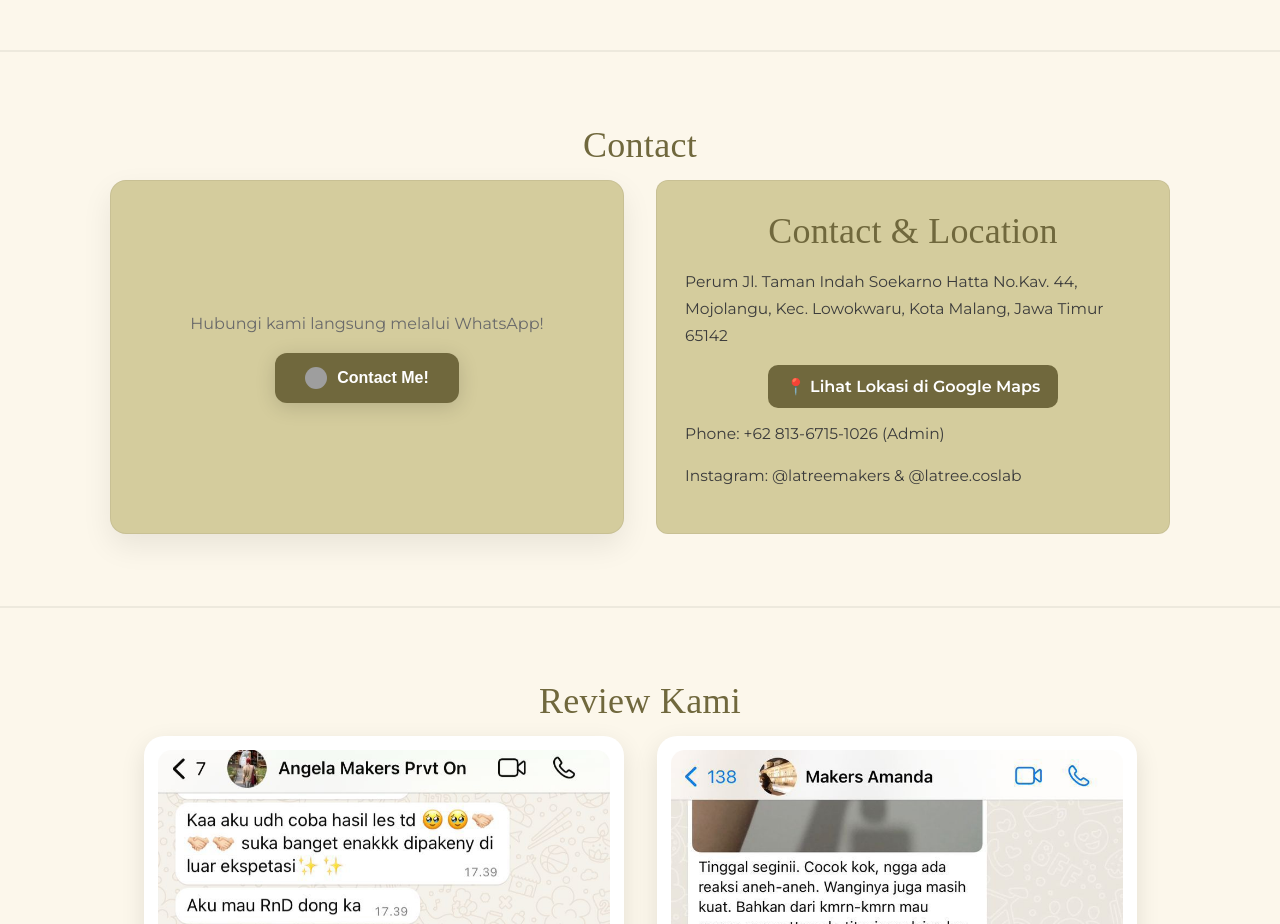
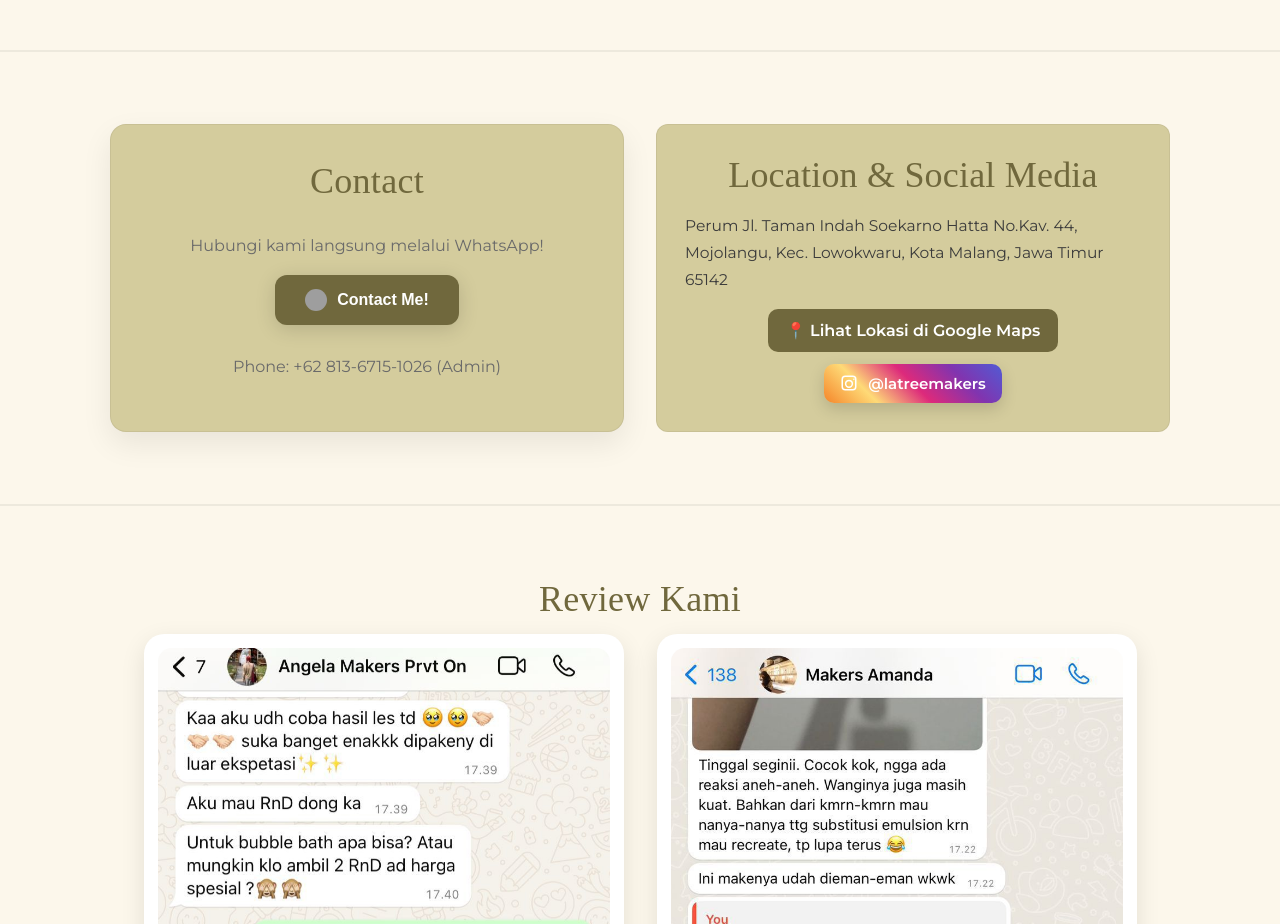
Before and after one commit to JanCalvin/milham, a plain HTML site: page index.html in a window 1280 px wide. Shown: the part 4020-4944 px from the top of the page. Drawn offline with nearby package versions, Linux system fonts and the light colour scheme; grey boxes are pictures that could not be loaded; a web font is replaced by a local one.

Commit message:
bisa ni5

```diff
--- a/index.html
+++ b/index.html
@@ -484,6 +484,18 @@ main img:hover{
   margin-bottom: 6px;
   line-height: 1.5;
 }
+.ig-btn{
+  display:inline-flex; align-items:center; gap:10px;
+  padding:10px 16px;
+  background:linear-gradient(45deg,#F58529,#FEDA77,#DD2A7B,#8134AF,#515BD4);
+  color:#fff !important;
+  border-radius:10px;
+  font-weight:600; font-size:15px;
+  box-shadow:0 6px 16px rgba(0,0,0,.15);
+  transition:.25s ease;
+}
+.ig-btn:hover{ transform:translateY(-2px); box-shadow:0 10px 22px rgba(0,0,0,.2); }
+.ig-btn svg{ width:18px; height:18px; }
 
 </style>
 </head>
@@ -713,10 +725,12 @@ main img:hover{
   <!-- Contact -->
   <section id="contact" class="beige-section">
     <div class="wrap">
-      <h2 class="section-heading">Contact</h2>
+
       <div class="contact">
+
         <!-- Kartu WhatsApp -->
         <div class="wa-card">
+<h2 class="section-heading">Contact</h2>
           <p class="muted" style="font-size:16px;margin:0">Hubungi kami langsung melalui WhatsApp!</p>
 
           <a href="https://wa.me/6281367151026" target="_blank" style="text-decoration:none;">
@@ -730,26 +744,34 @@ main img:hover{
     <span>Contact Me!</span>
 </button>
           </a>
+          <p class="muted" style="margin-top:12px;">Phone: +62 813-6715-1026 (Admin)</p>
         </div>
 
         <!-- Info kanan -->
        <div class="card">
-          <h3>Contact & Location</h3>
+  <h3>Location & Social Media</h3>
   <p class="muted">
-
     Perum Jl. Taman Indah Soekarno Hatta No.Kav. 44,<br>
     Mojolangu, Kec. Lowokwaru, Kota Malang, Jawa Timur 65142
   </p>
-         <div style="text-align:center;">
-           <a href="https://maps.app.goo.gl/3CYhg7spcVTrW3yS7?g_st=ac" target="_blank" class="location-btn">
+
+  <div style="text-align:center; display:flex; gap:12px; justify-content:center; flex-wrap:wrap;">
+    <a href="https://maps.app.goo.gl/3CYhg7spcVTrW3yS7?g_st=ac" target="_blank" class="location-btn" rel="noopener">
       📍 Lihat Lokasi di Google Maps
+    </a>
+
+    <a href="https://www.instagram.com/latreemakers/" target="_blank" class="ig-btn" aria-label="Buka Instagram Latree Makers" rel="noopener">
+      <!-- Ikon Instagram (SVG) -->
+      <svg viewBox="0 0 24 24" fill="currentColor" aria-hidden="true">
+        <path d="M7 2h10a5 5 0 0 1 5 5v10a5 5 0 0 1-5 5H7a5 5 0 0 1-5-5V7a5 5 0 0 1 5-5zm0 2a3 3 0 0 0-3 3v10a3 3 0 0 0 3 3h10a3 3 0 0 0 3-3V7a3 3 0 0 0-3-3H7zm5 3.5a5.5 5.5 0 1 1 0 11 5.5 5.5 0 0 1 0-11zm0 2a3.5 3.5 0 1 0 0 7 3.5 3.5 0 0 0 0-7zM18.5 6a1 1 0 1 1 0 2 1 1 0 0 1 0-2z"/>
+      </svg>
+      @latreemakers
     </a>
   </div>
 
 
-          <p class="muted">Phone: +62 813-6715-1026 (Admin)</p>
-          <p class="muted">Instagram: @latreemakers &amp; @latree.coslab</p>
 </div>
+
       </div>
     </div>
   </section>
```
Lines whose indentation alone changed are shown as unchanged.
